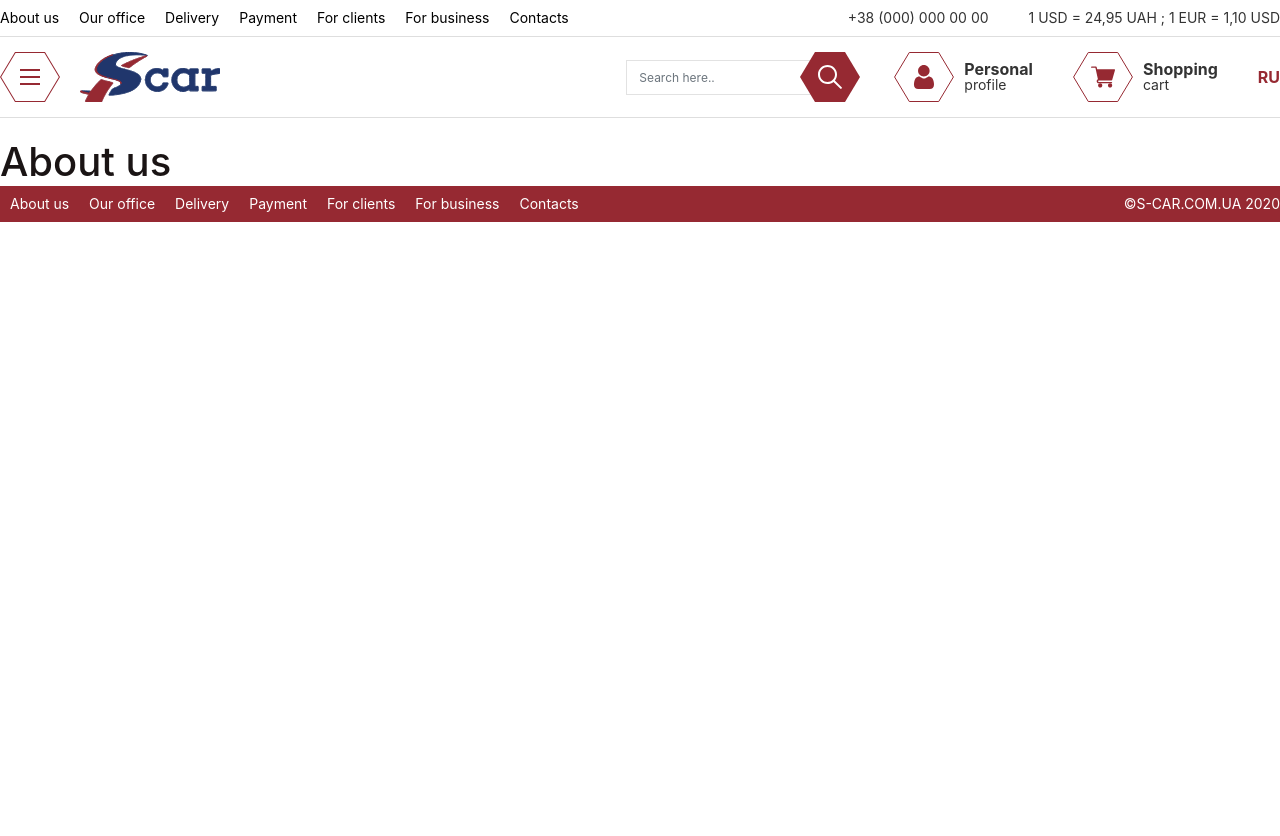
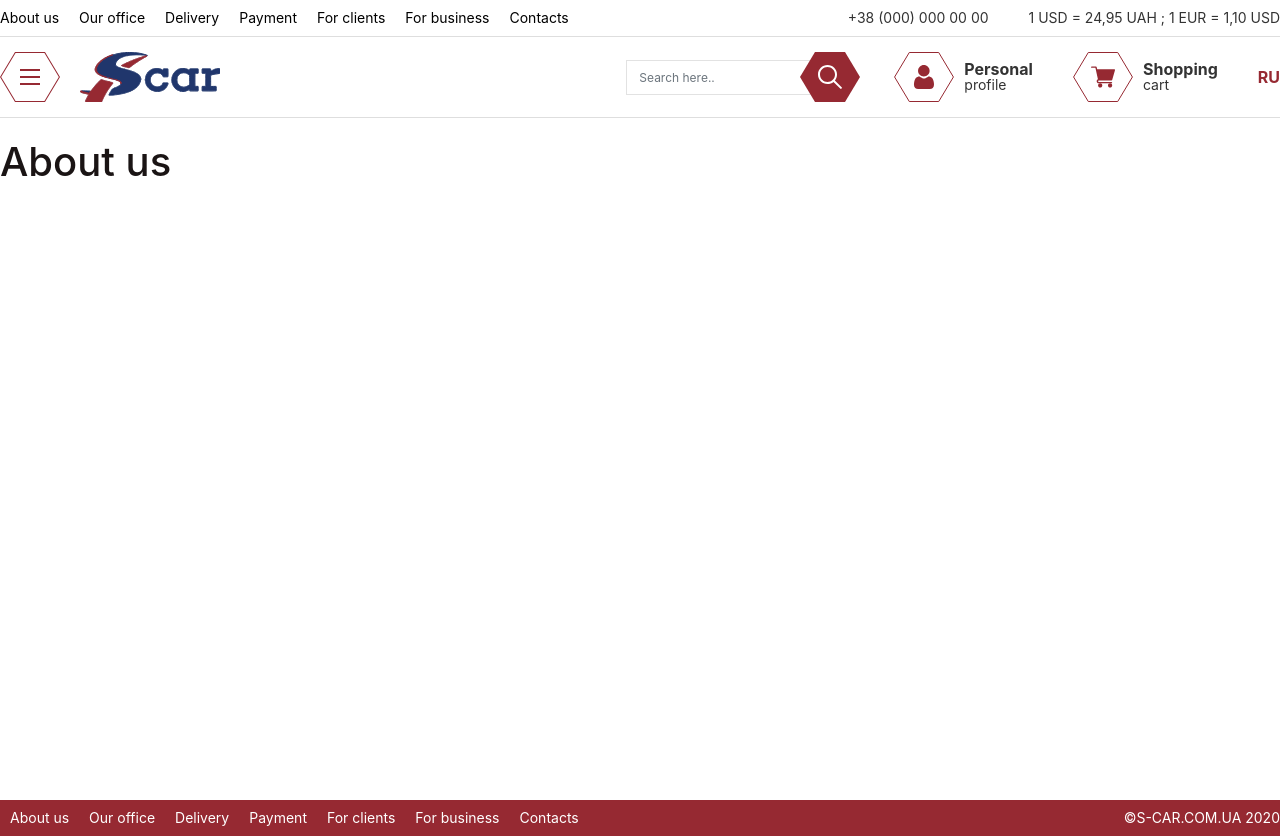
Before and after one commit to palajo/S-Car, a React (Create React App) app: page /about in a window 1280 px wide. Before the commit the page ends 800 px from the top, so only its background shows below. Built offline with nearby package versions, Linux system fonts and the light colour scheme.

Commit message:
10:55 \ fixed footer bottom

```diff
--- a/src/App.css
+++ b/src/App.css
@@ -1,3 +1,7 @@
+html{
+	position: relative;
+	min-height: 100%;
+}
 *{
 	margin: 0;
 	padding: 0;
@@ -413,8 +417,13 @@ p.SliderText{
 
 /* Footer styles */
 footer{
+	position: absolute;
+	bottom: -36px;
+
+	width: 100%;
+	line-height: 36px;
+
 	background: #962932;
-	padding: 10px 0px;
 }
 footer .nav a.nav-link{
 	color: white;
--- a/src/pages/information/About.tsx
+++ b/src/pages/information/About.tsx
@@ -1,4 +1,6 @@
 import React from 'react';
+import { Container, Row, Col } from 'react-bootstrap';
+
 
 // importing Mainpage components
 import Header from '../../components/Header';
@@ -8,7 +10,11 @@ function About() {
 	return(
 		<body>
 			<Header />
-                <h1>About us</h1>
+				<Container>
+					<Row>
+						<h1>About us</h1>
+					</Row>
+				</Container>
 			<Footer />
 		</body>
 	);
--- a/src/pages/information/Contacts.tsx
+++ b/src/pages/information/Contacts.tsx
@@ -1,4 +1,6 @@
 import React from 'react';
+import { Container, Row, Col } from 'react-bootstrap';
+
 
 // importing Mainpage components
 import Header from '../../components/Header';
@@ -8,7 +10,11 @@ function Contacts() {
 	return(
 		<body>
 			<Header />
-                <h1>Contacts</h1>
+				<Container>
+					<Row>
+						<h1>Contacts</h1>
+					</Row>
+				</Container>
 			<Footer />
 		</body>
 	);
--- a/src/pages/information/Delivery.tsx
+++ b/src/pages/information/Delivery.tsx
@@ -1,4 +1,6 @@
 import React from 'react';
+import { Container, Row, Col } from 'react-bootstrap';
+
 
 // importing Mainpage components
 import Header from '../../components/Header';
@@ -8,7 +10,11 @@ function Delivery() {
 	return(
 		<body>
 			<Header />
-                <h1>Delivery</h1>
+				<Container>
+					<Row>
+						<h1>Delivery</h1>
+					</Row>
+				</Container>
 			<Footer />
 		</body>
 	);
--- a/src/pages/information/ForBusiness.tsx
+++ b/src/pages/information/ForBusiness.tsx
@@ -1,4 +1,6 @@
 import React from 'react';
+import { Container, Row, Col } from 'react-bootstrap';
+
 
 // importing Mainpage components
 import Header from '../../components/Header';
@@ -8,7 +10,11 @@ function Business() {
 	return(
 		<body>
 			<Header />
-                <h1>Business</h1>
+				<Container>
+					<Row>
+						<h1>Business</h1>
+					</Row>
+				</Container>
 			<Footer />
 		</body>
 	);
--- a/src/pages/information/ForClients.tsx
+++ b/src/pages/information/ForClients.tsx
@@ -1,4 +1,6 @@
 import React from 'react';
+import { Container, Row, Col } from 'react-bootstrap';
+
 
 // importing Mainpage components
 import Header from '../../components/Header';
@@ -8,7 +10,11 @@ function Clients() {
 	return(
 		<body>
 			<Header />
-                <h1>Clients</h1>
+				<Container>
+					<Row>
+						<h1>Clients</h1>
+					</Row>
+				</Container>
 			<Footer />
 		</body>
 	);
--- a/src/pages/information/Office.tsx
+++ b/src/pages/information/Office.tsx
@@ -1,4 +1,6 @@
 import React from 'react';
+import { Container, Row, Col } from 'react-bootstrap';
+
 
 // importing Mainpage components
 import Header from '../../components/Header';
@@ -8,7 +10,11 @@ function Office() {
 	return(
 		<body>
 			<Header />
-                <h1>Office</h1>
+				<Container>
+					<Row>
+						<h1>Office</h1>
+					</Row>
+				</Container>
 			<Footer />
 		</body>
 	);
--- a/src/pages/information/Payment.tsx
+++ b/src/pages/information/Payment.tsx
@@ -1,4 +1,6 @@
 import React from 'react';
+import { Container, Row, Col } from 'react-bootstrap';
+
 
 // importing Mainpage components
 import Header from '../../components/Header';
@@ -8,7 +10,11 @@ function Payment() {
 	return(
 		<body>
 			<Header />
-                <h1>Payment</h1>
+				<Container>
+					<Row>
+						<h1>Payment</h1>
+					</Row>
+				</Container>
 			<Footer />
 		</body>
 	);
```
Also changed, not shown: src/pages/information/Warranty.tsx (+7 -1 lines).
